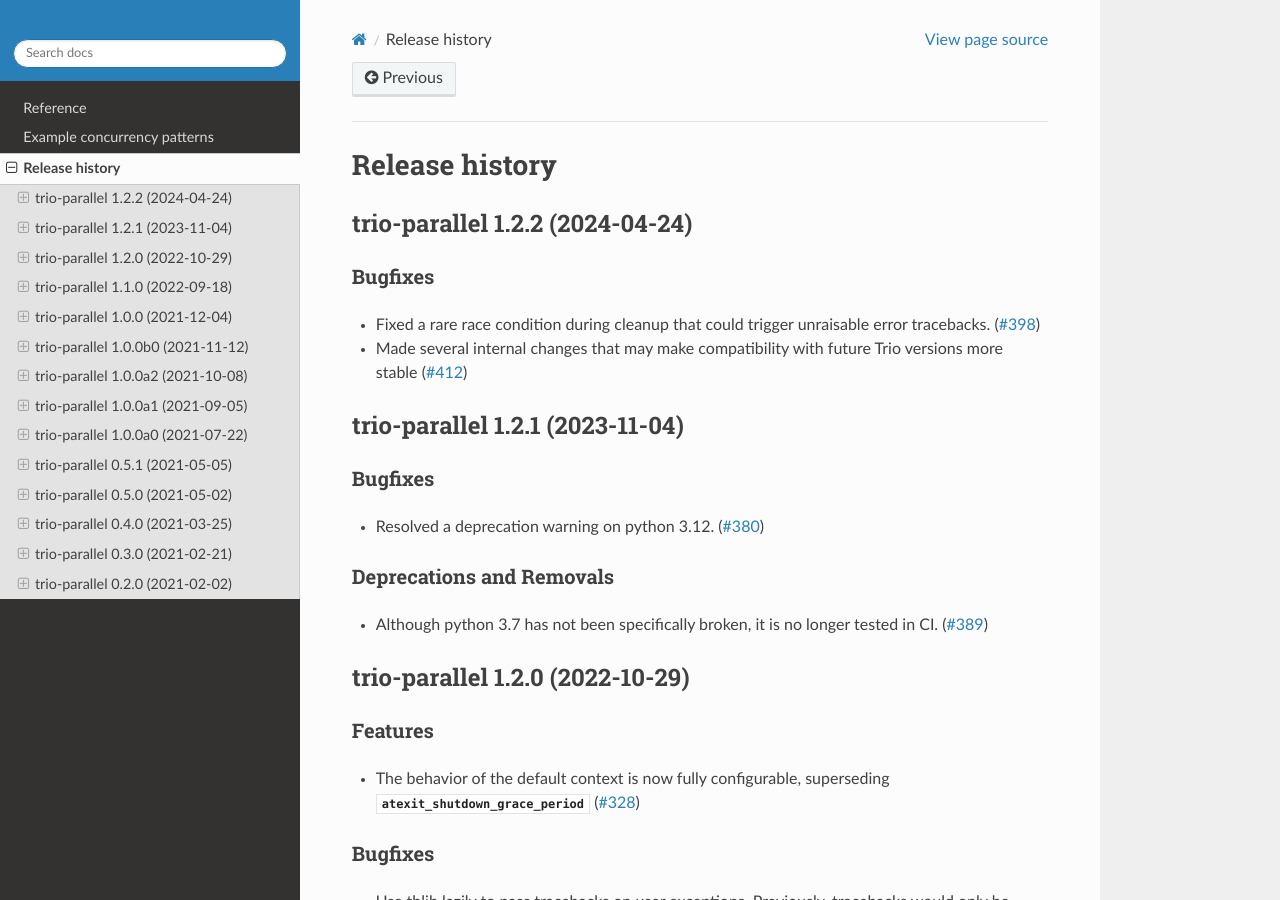
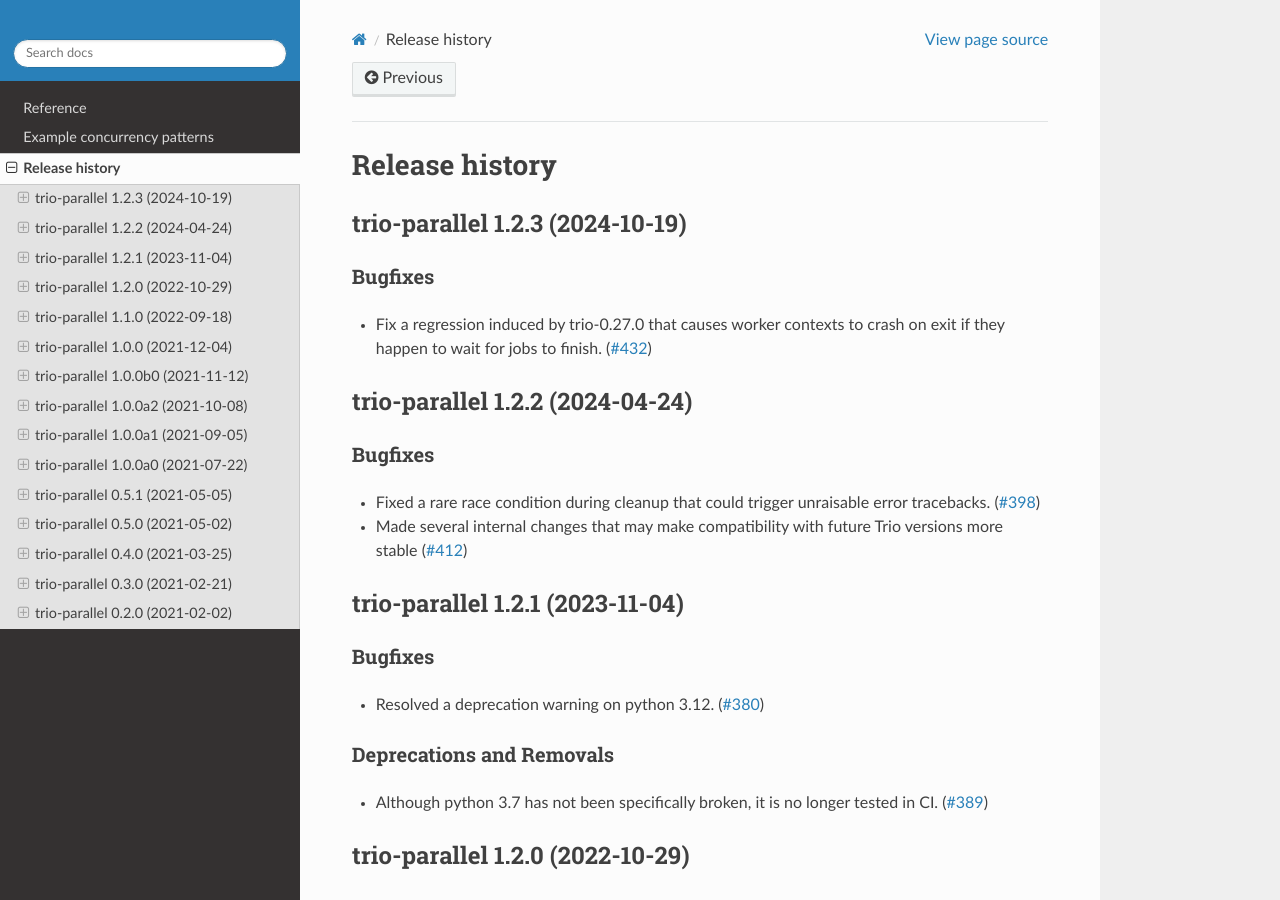
Before and after one commit to richardsheridan/trio-parallel, a Sphinx documentation site: the page built from docs/source/history.rst, in a window 1280 px wide and 900 px high. Built offline with Sphinx 7.4.7 and the Read the Docs theme 3.1.0, drawn with Linux system fonts in a browser that asks for light colours.

Commit message:
ready 1.2.3 (#433)

```diff
--- a/docs/source/history.rst
+++ b/docs/source/history.rst
@@ -4,6 +4,15 @@ Release history
 .. currentmodule:: trio_parallel
 
 .. towncrier release notes start
+
+trio-parallel 1.2.3 (2024-10-19)
+--------------------------------
+
+Bugfixes
+~~~~~~~~
+
+- Fix a regression induced by trio-0.27.0 that causes worker contexts to crash on exit if they happen to wait for jobs to finish. (`#432 <https://github.com/richardsheridan/trio-parallel/issues/432>`__)
+
 
 trio-parallel 1.2.2 (2024-04-24)
 --------------------------------
```
